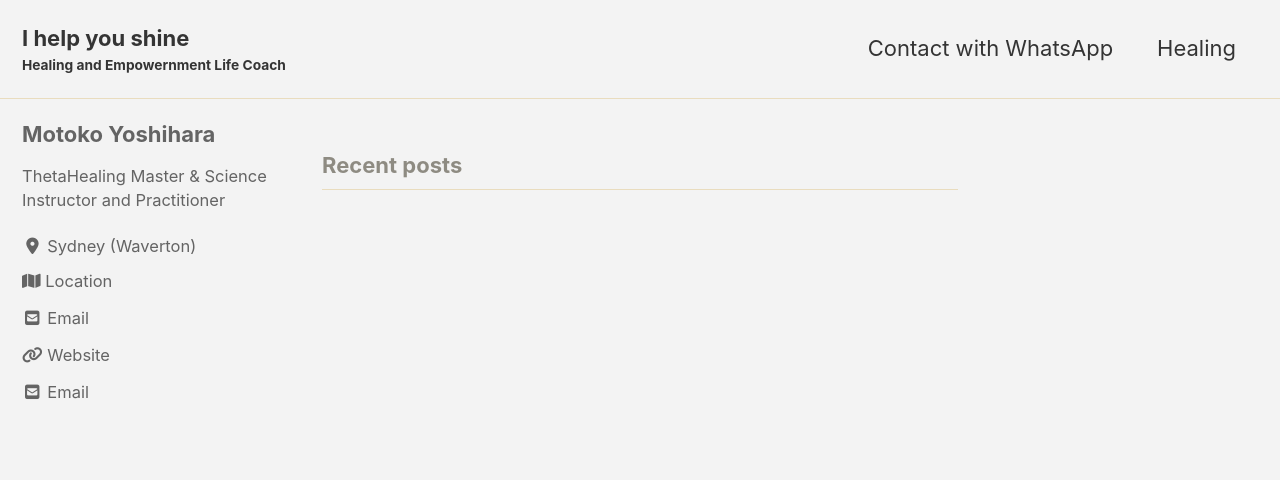
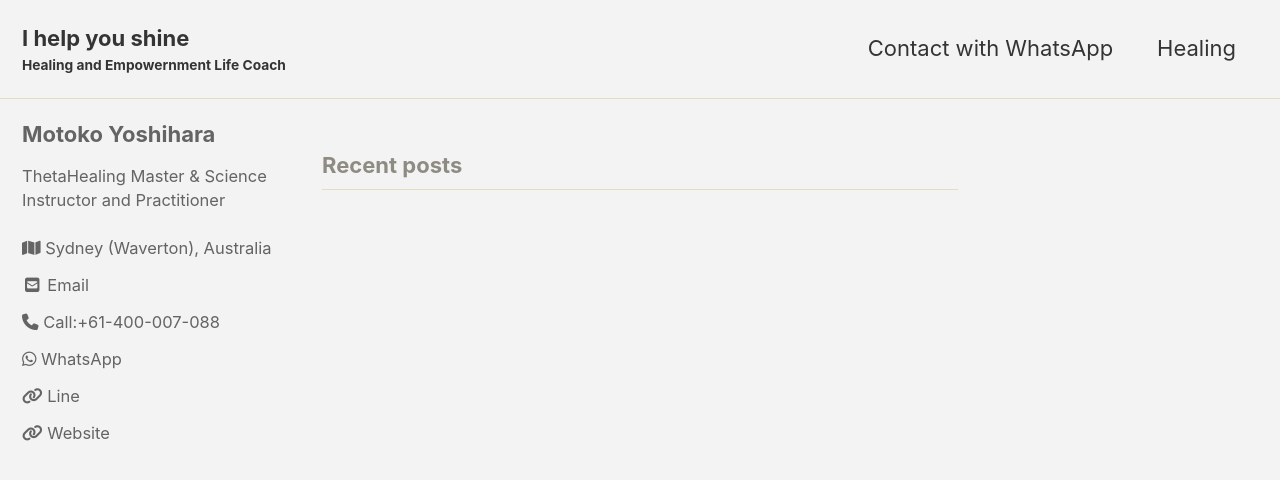
Before and after one commit to MotokoHealing/MotokoHealing.github.io, a Jekyll site: the page built from index.html, in a window 1280 px wide and 900 px high. Shown: the top 480 px of the window. Built offline with Jekyll 4.4.1, drawn with Linux system fonts in a browser that asks for light colours; cached includes are drawn as plain includes; nearby versions of some CDN libraries; the list of posts is cut into pages by our own code.

Commit message:
adding contact details

```diff
--- a/_config.yml
+++ b/_config.yml
@@ -110,15 +110,22 @@ author:
   name             : "Motoko Yoshihara"
   avatar           : # path of avatar image, e.g. "/assets/images/bio-photo.jpg"
   bio              : "ThetaHealing Master & Science Instructor and Practitioner"
-  location         : "Sydney (Waverton)"
-  email            : motoko.healing@gmail.com
   links:
-    - label: "Location"
+    - label: "Sydney (Waverton), Australia"
       icon: "fas fa-map"
       url: https://goo.gl/maps/46W54WEScf5N5zns5
     - label: "Email"
       icon: "fas fa-fw fa-envelope-square"
       url: mailto:motoko.healing@gmail.com
+    - label: "Call:+61-400-007-088"
+      icon: "fas fa-phone"
+      url: tel:+61-400-007-088
+    - label: "WhatsApp"
+      icon: "fa fa-whatsapp"
+      url: https://wa.me/61400007088
+    - label: "Line"
+      # icon: "fa fa-whatsapp"
+      url: https://wa.me/61400007088
     - label: "Website"
       icon: "fas fa-fw fa-link"
       url: "https://www.motokoyoshihara.com"
```
